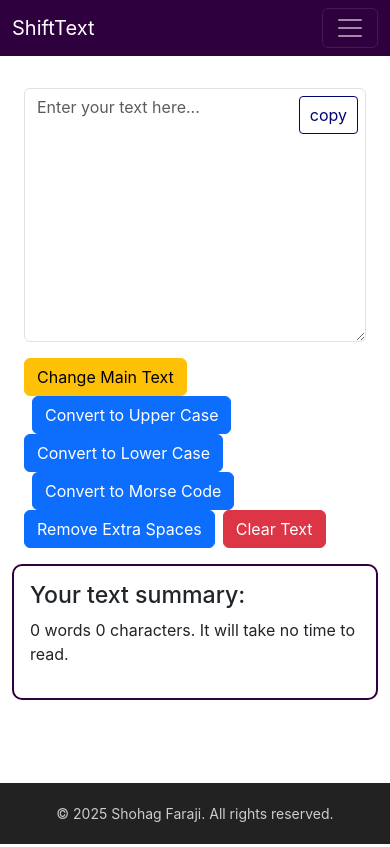
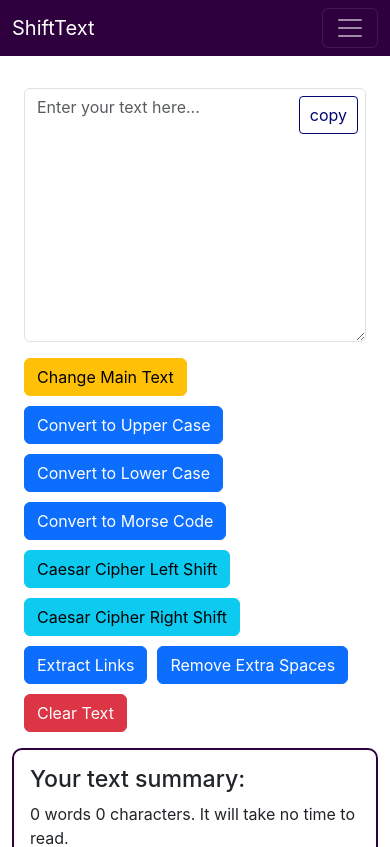
Before and after one commit to shohagfaraji/react-text-tool, a React (Create React App) app: page / in a window 390 px wide. Shown: the top 847 px of the page. Built offline with nearby package versions, Linux system fonts and the light colour scheme.

Commit message:
Add Caesar cipher decoding, link extraction, and responsive buttons

```diff
--- a/public/index.html
+++ b/public/index.html
@@ -24,7 +24,7 @@
     -->
   <link href="https://cdn.jsdelivr.net/npm/bootstrap@5.3.7/dist/css/bootstrap.min.css" rel="stylesheet"
     integrity="sha384-LN+7fdVzj6u52u30Kp6M/trliBMCMKTyK833zpbD+pXdCLuTusPj697FH4R/5mcr" crossorigin="anonymous">
-  <title>React App</title>
+  <title>ShiftText</title>
 </head>
 
 <body>
--- a/src/App.css
+++ b/src/App.css
@@ -22,3 +22,10 @@ footer {
   text-align: center;
   padding: 1rem;
 }
+
+.button-group {
+  display: flex;
+  flex-wrap: wrap;
+  gap: 10px;
+  margin-top: 16px;
+}
--- a/src/components/Textform.js
+++ b/src/components/Textform.js
@@ -1,6 +1,6 @@
-import React, {useRef, useState } from "react";
-import './TextareaWithCopy.css';
-
+import React, { useRef, useState } from "react";
+import "./TextareaWithCopy.css";
+import "../App.css";
 
 export default function Textform() {
     const [mainText, setMainText] = useState("");
@@ -20,6 +20,7 @@ export default function Textform() {
     const handleOnChange = (event) => {
         setText(event.target.value);
         setMainText(event.target.value);
+        setShiftCounter(0);
     };
 
     const changeMainText = () => {
@@ -29,11 +30,13 @@ export default function Textform() {
     const changeToUpperCase = () => {
         let newText = mainText.toUpperCase();
         setText(newText);
+        setShiftCounter(0);
     };
 
     const changeToLowerCase = () => {
         let newText = mainText.toLowerCase();
         setText(newText);
+        setShiftCounter(0);
     };
 
     // International Morse Code Mapping
@@ -60,10 +63,110 @@ export default function Textform() {
 
     const convertToMorse = () => {
         const upperText = mainText.toUpperCase();
-        const morse = upperText.split('').map(char => {
-            return morseCodeMap[char] || ''; // Ignore unsupported characters
-        }).join(' ');
+        const morse = upperText
+            .split("")
+            .map((char) => {
+                return morseCodeMap[char] || ""; // Ignore unsupported characters
+            })
+            .join(" ");
         setText(morse);
+    };
+
+    // Caesar Cipher Shift Function
+    const [shiftCounter, setShiftCounter] = useState(0); // Shift counter
+
+    const caesarShift = (input, shiftValue) => {
+        return input
+            .split("")
+            .map((char) => {
+                const code = char.charCodeAt(0);
+
+                // Uppercase letters
+                if (code >= 65 && code <= 90) {
+                    return String.fromCharCode(
+                        ((code - 65 + shiftValue + 26) % 26) + 65
+                    );
+                }
+
+                // Lowercase letters
+                if (code >= 97 && code <= 122) {
+                    return String.fromCharCode(
+                        ((code - 97 + shiftValue + 26) % 26) + 97
+                    );
+                }
+
+                // Leave all other characters as is
+                return char;
+            })
+            .join("");
+    };
+
+    // Shift Right Handler
+    const handleShiftRight = () => {
+        const newShift = (shiftCounter + 1) % 26;
+        setShiftCounter(newShift);
+
+        setText((prev) => {
+            // Remove first line if it's the shift label
+            const lines = prev.split("\n");
+            const firstLine = lines[0];
+            let actualText = prev;
+
+            if (firstLine.startsWith("**Decode: Left shift")) {
+                actualText = lines.slice(1).join("\n").trimStart();
+            }
+
+            const shifted = caesarShift(actualText, 1);
+            if (newShift !== 0) {
+                return `**Decode: Left shift ${newShift} ${
+                    newShift === 1 ? "time" : "times"
+                } (or Right shift ${26 - newShift} ${
+                    26 - newShift === 1 ? "time" : "times"
+                }) to get the Original text.**\n\n${shifted}`;
+            } else {
+                return shifted;
+            }
+        });
+    };
+
+    // Shift Left Handler
+    const handleShiftLeft = () => {
+        const newShift = (shiftCounter - 1 + 26) % 26;
+        setShiftCounter(newShift);
+
+        setText((prev) => {
+            const lines = prev.split("\n");
+            const firstLine = lines[0];
+            let actualText = prev;
+
+            if (firstLine.startsWith("**Decode: Left shift")) {
+                actualText = lines.slice(1).join("\n").trimStart();
+            }
+
+            const shifted = caesarShift(actualText, -1);
+            if (newShift !== 0) {
+                return `**Decode: Left shift ${newShift} ${
+                    newShift === 1 ? "time" : "times"
+                } (or Right shift ${26 - newShift} ${
+                    26 - newShift === 1 ? "time" : "times"
+                }) to get the Original text.**\n\n${shifted}`;
+            } else {
+                return shifted;
+            }
+        });
+    };
+
+    //Extract links
+    const extractLinks = (input) => {
+        const str = String(input || "");
+        const urlRegex = /https?:\/\/[^\s/$.?#].[^\s]*/gi;
+        const matches = str.match(urlRegex);
+        return matches ? matches.join("\n\n") : "No links found";
+    };
+
+    const handleExtractClick = () => {
+        const links = extractLinks(text);
+        setText(links);
     };
 
     const removeExtraSpaces = () => {
@@ -102,7 +205,6 @@ export default function Textform() {
         });
     };
 
-
     return (
         <>
             <div className="container">
@@ -116,8 +218,11 @@ export default function Textform() {
                         onChange={handleOnChange}
                         ref={textareaRef}
                     ></textarea>
-                    <button className="copy-button" onClick={handleCopy}>{copied ? '♡⸜(˶ᵔ ᵕ ᵔ˶ )⸝' : 'copy'}</button>
+                    <button className="copy-button" onClick={handleCopy}>
+                        {copied ? "♡⸜(˶ᵔ ᵕ ᵔ˶ )⸝" : "copy"}
+                    </button>
                 </div>
+                <div className="button-group">
                     <button
                         type="button"
                         className="btn btn-warning"
@@ -126,16 +231,34 @@ export default function Textform() {
                         Change Main Text
                     </button>
                     <button
-                    className="btn btn-primary mx-2"
+                        className="btn btn-primary"
                         onClick={changeToUpperCase}
                     >
                         Convert to Upper Case
                     </button>
-                <button className="btn btn-primary" onClick={changeToLowerCase}>
+                    <button
+                        className="btn btn-primary"
+                        onClick={changeToLowerCase}
+                    >
                         Convert to Lower Case
                     </button>
-                <button className="btn btn-primary mx-2" onClick={convertToMorse}>
+                    <button
+                        className="btn btn-primary"
+                        onClick={convertToMorse}
+                    >
                         Convert to Morse Code
+                    </button>
+                    <button className="btn btn-info" onClick={handleShiftLeft}>
+                        Caesar Cipher Left Shift
+                    </button>
+                    <button className="btn btn-info" onClick={handleShiftRight}>
+                        Caesar Cipher Right Shift
+                    </button>
+                    <button
+                        className="btn btn-primary"
+                        onClick={handleExtractClick}
+                    >
+                        Extract Links
                     </button>
                     <button
                         className="btn btn-primary"
@@ -148,11 +271,12 @@ export default function Textform() {
                     </button> */}
                     <button
                         type="button"
-                    className="btn btn-danger mx-2"
+                        className="btn btn-danger"
                         onClick={clearTextBox}
                     >
                         Clear Text
                     </button>
+                </div>
             </div>
             <div
                 className="container my-3"
@@ -167,7 +291,7 @@ export default function Textform() {
                     {wordsCount} words {charCount} characters. It will take{" "}
                     {readingTimeText}.
                 </p>
-                {wordsCount > 0 && (<h3>Preview</h3>)}
+                {wordsCount > 0 && <h3>Preview</h3>}
                 <div
                     className="container textarea-wrapper my-3"
                     style={
@@ -182,11 +306,16 @@ export default function Textform() {
                     }
                 >
                     {wordsCount > 0 && (
-                    <button className="copy-button" onClick={handlePreviewCopy}>
-                        {copiedPreview ? '♡⸜(˶ᵔ ᵕ ᵔ˶ )⸝' : 'copy'}
+                        <button
+                            className="copy-button"
+                            onClick={handlePreviewCopy}
+                        >
+                            {copiedPreview ? "♡⸜(˶ᵔ ᵕ ᵔ˶ )⸝" : "copy"}
                         </button>
                     )}
-                    <p id="changedText" ref={previewRef}>{text}</p>
+                    <p id="changedText" ref={previewRef}>
+                        {text}
+                    </p>
                 </div>
             </div>
         </>
```
Lines whose indentation alone changed are shown as unchanged.
